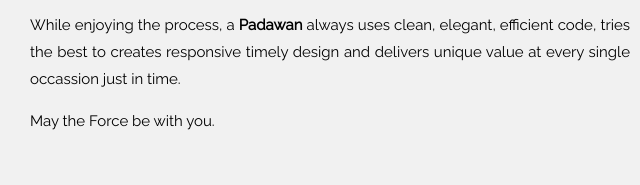
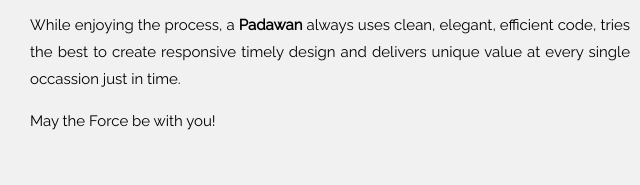
Before and after one commit to Dzsodie/Dyz, a plain HTML site: page index.html in a window 1280 px wide. Shown: the part 322-507 px from the top of the page, 2-642 px from the left. Drawn offline with Linux system fonts and the light colour scheme.

```diff
--- a/index.html
+++ b/index.html
@@ -67,7 +67,7 @@ body, html {
     <div class="w3-col m6 ">
 
       <h3>.mission</h3>
-      <p>A real life hero, an actual <strong>Padawan</strong> who believes in humanity, love and the <strong>Force</strong> from within.</p><p>Being passionate to create something meaningful out of nothing and by that being capable of changing the world as we know it.</p><p>While enjoying the process, a <strong>Padawan</strong> always uses clean, elegant, efficient code, tries the best to creates responsive timely design and delivers unique value at every single occassion just in time.</p><p>May the Force be with you.
+      <p>A real life hero, an actual <strong>Padawan</strong> who believes in humanity, love and the <strong>Force</strong> from within.</p><p>Being passionate to create something meaningful out of nothing and by that being capable of changing the world as we know it.</p><p>While enjoying the process, a <strong>Padawan</strong> always uses clean, elegant, efficient code, tries the best to create responsive timely design and delivers unique value at every single occassion just in time.</p><p>May the Force be with you!</p>
     </div>
     <div class="w3-col m6">
       <img class="w3-image w3-round-large" src="starwars pic.jpeg" alt="starwars" width="700" height="394">
```
